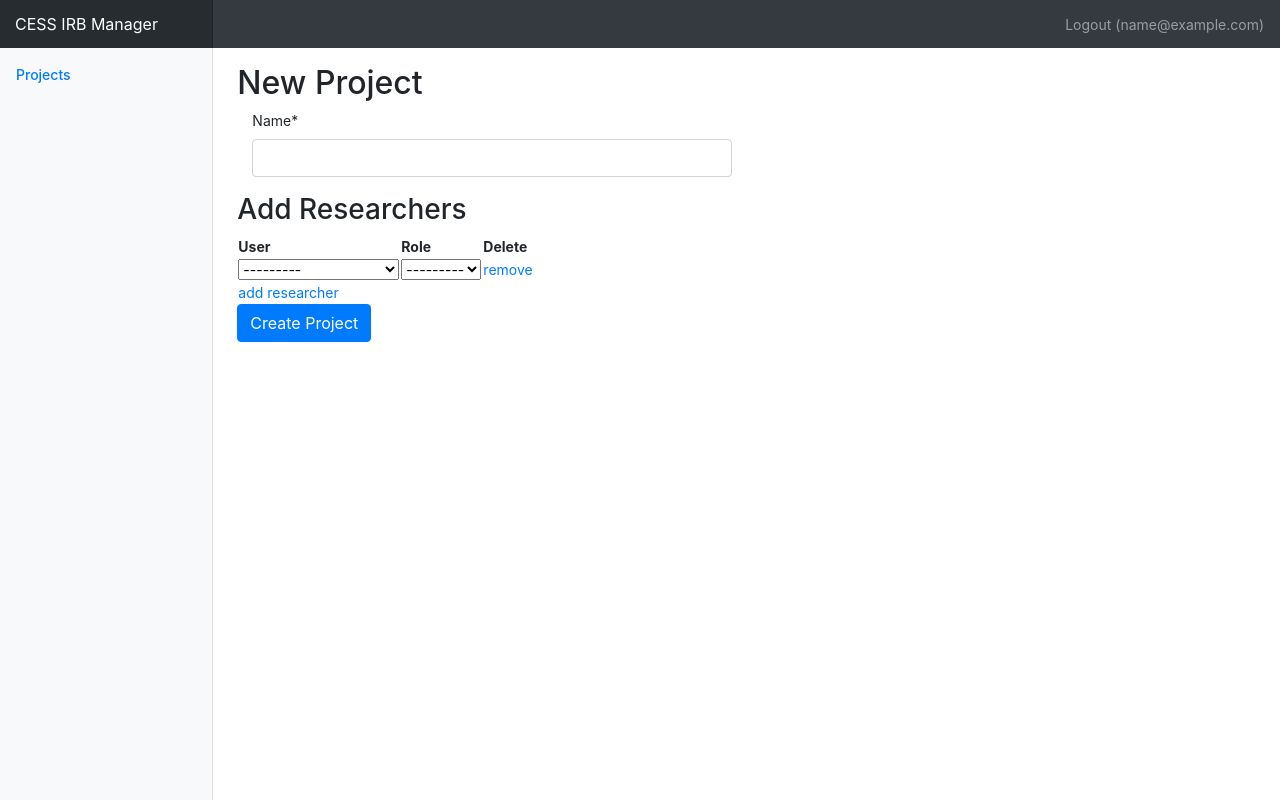
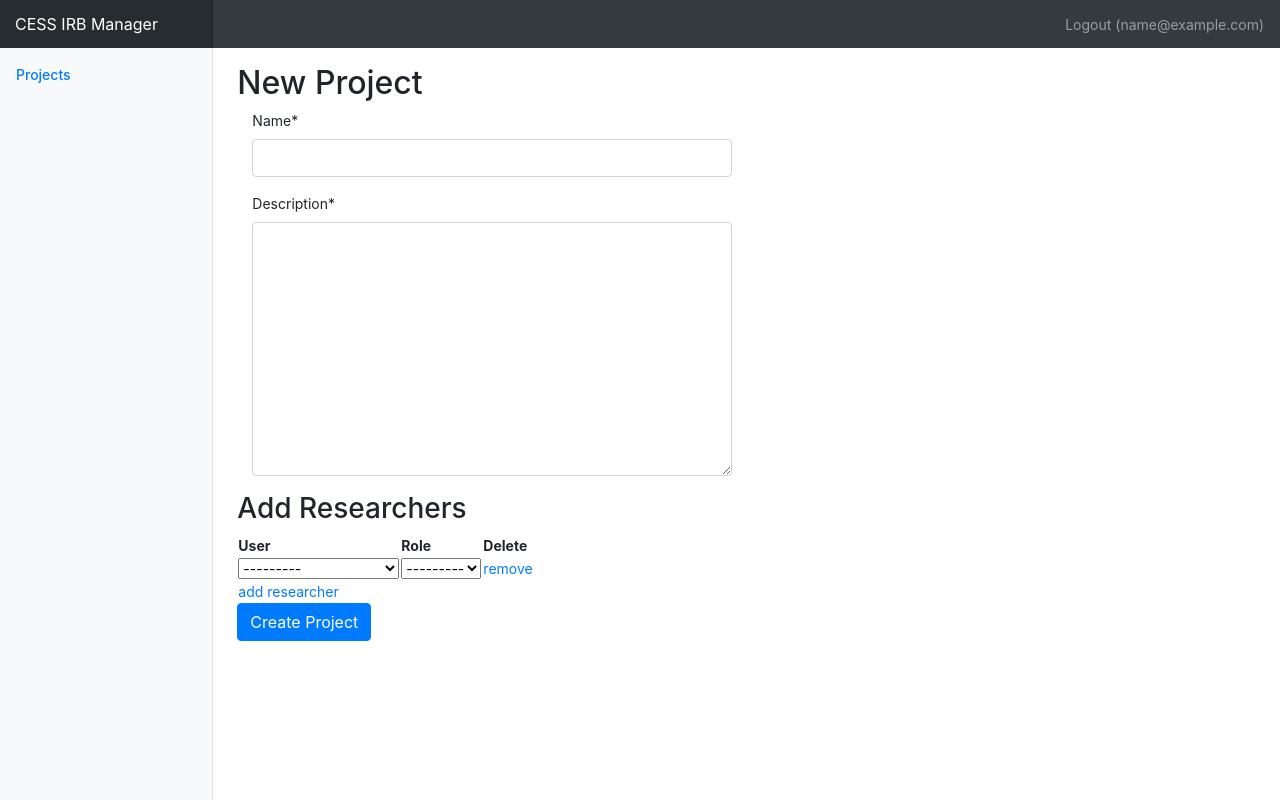
Before and after one commit to cesslab/irb, a Django app: page /projects/create in a window 1280 px wide. Run offline with Django 3.2, Linux system fonts and the light colour scheme; the visitor is signed in with stand-in values (Sample User, id 1); data comes from the database, SQL or seed files in the repository; some libraries are stand-ins or nearby versions.

Commit message:
Added description field to project model

```diff
--- a/projects/models.py
+++ b/projects/models.py
@@ -4,6 +4,7 @@ from accounts.models import CustomUser
 
 class Project(models.Model):
     name = models.CharField(max_length=255)
+    description = models.TextField()
     previous_clearance = models.BooleanField(default=False)
     previous_protocol_number = models.CharField(max_length=255, blank=True)
     has_deception = models.BooleanField(default=False)
--- a/projects/templates/projects/project_researchers_create.html
+++ b/projects/templates/projects/project_researchers_create.html
@@ -11,6 +11,9 @@
       <div class="col-6">
         {{ form.name|as_crispy_field }}
       </div>
+        <div class="col-6">
+            {{ form.description|as_crispy_field }}
+        </div>
     </div>
 
     <div>
--- a/projects/views.py
+++ b/projects/views.py
@@ -1,6 +1,7 @@
 from django.urls import reverse, reverse_lazy
 from django.views.generic import ListView, DetailView, CreateView
 from django.shortcuts import get_object_or_404, render
+from django.contrib.auth.mixins import LoginRequiredMixin
 from django.contrib.auth import get_user_model
 
 from django.db import transaction
@@ -9,20 +10,20 @@ from .models import Project
 from .forms import ResearcherModelFormSet
 
 
-class ProjectListView(ListView):
+class ProjectListView(LoginRequiredMixin, ListView):
     queryset = Project.objects.all()
 
 
-class ProjectDetailView(DetailView):
+class ProjectDetailView(LoginRequiredMixin, DetailView):
     def get(self, request, *agrs, **kwargs):
         project = get_object_or_404(Project, id=kwargs['id'])
         context = {'project': project}
         return render(request, 'projects/project_detail.html', context)
 
 
-class ProjectResearcherCreateView(CreateView):
+class ProjectResearcherCreateView(LoginRequiredMixin, CreateView):
     model = Project
-    fields = ['name']
+    fields = ['name', 'description']
     template_name = 'projects/project_researchers_create.html'
     success_url = reverse_lazy('project_list')
 
```
Also changed, not shown: projects/migrations/0005_project_description.py (added).
